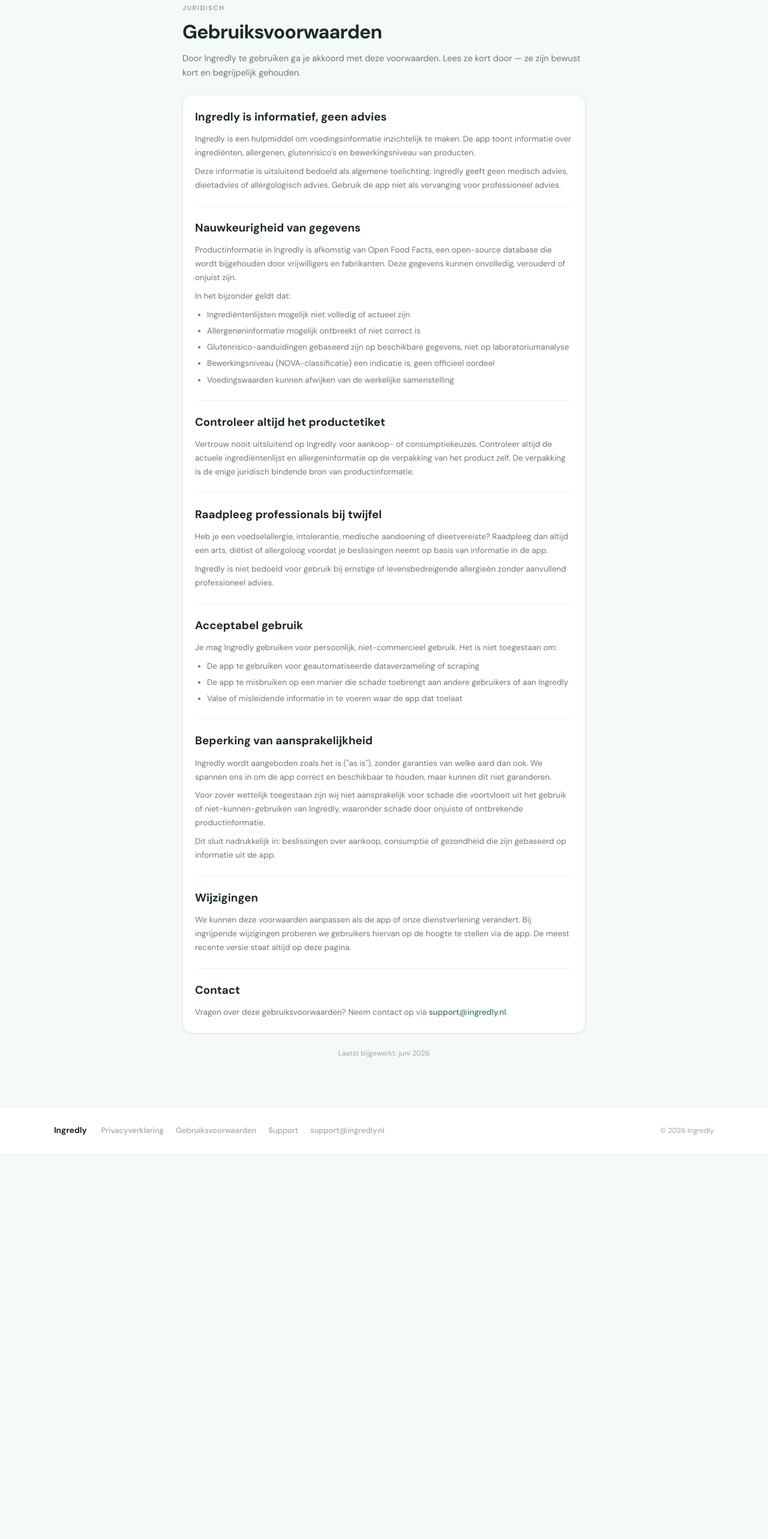
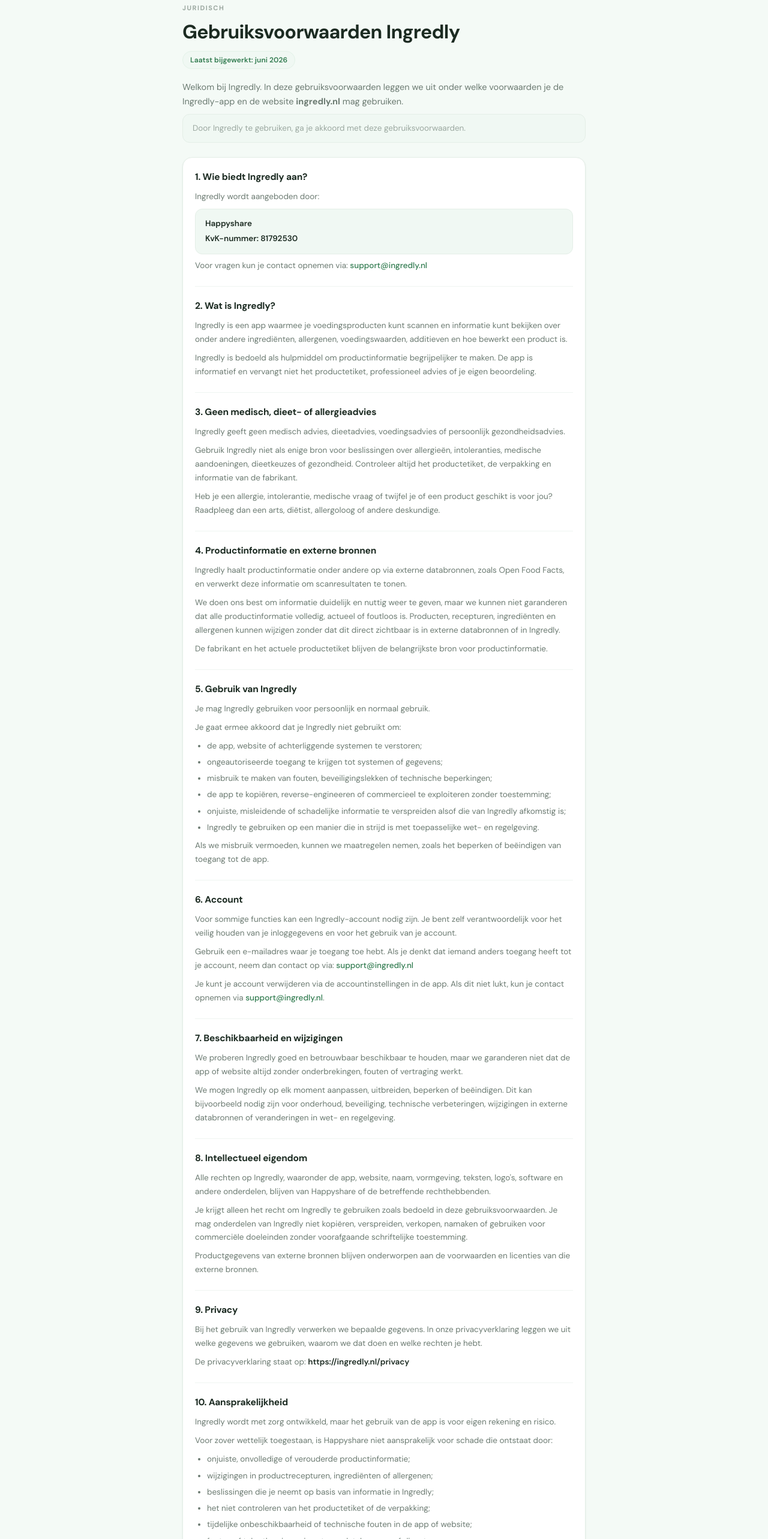
Before and after one commit to Anneheesie/Ingredly-website, a React (Vite) app: page /terms in a window 1280 px wide. Shown: the part 120-2686 px from the top of the page at 60% size. Before the commit the page ends 2043 px from the top, so only its background shows below. Built offline with nearby package versions, Linux system fonts and the light colour scheme.

Commit message:
Add terms of use page

```diff
--- a/src/pages/Terms.tsx
+++ b/src/pages/Terms.tsx
@@ -1,152 +1,364 @@
+import { useEffect } from 'react'
 import Layout from '../components/Layout'
 import styles from './Privacy.module.css'
 
-interface SectionProps {
-  heading: string
-  children: React.ReactNode
-}
+// ── Component helpers (mirror Privacy.tsx) ────────────────────────────────────
 
-function Section({ heading, children }: SectionProps) {
+function Section({ heading, children }: { heading: string; children: React.ReactNode }) {
   return (
     <div className={styles.block}>
-      <h3 className={styles.blockHeading}>{heading}</h3>
+      <h2 className={styles.sectionHeading}>{heading}</h2>
       <div className={styles.blockBody}>{children}</div>
     </div>
   )
 }
 
+function Divider() {
+  return <div className={styles.divider} />
+}
+
+function Email() {
+  return (
+    <a href="mailto:support@ingredly.nl" className={styles.link}>
+      support@ingredly.nl
+    </a>
+  )
+}
+
+// ── Page ──────────────────────────────────────────────────────────────────────
+
 export default function Terms() {
+  useEffect(() => {
+    const prevTitle = document.title
+    document.title = 'Gebruiksvoorwaarden | Ingredly'
+
+    let meta = document.querySelector<HTMLMetaElement>('meta[name="description"]')
+    const prevDesc = meta?.getAttribute('content') ?? ''
+    if (!meta) {
+      meta = document.createElement('meta')
+      meta.setAttribute('name', 'description')
+      document.head.appendChild(meta)
+    }
+    meta.setAttribute(
+      'content',
+      'Gebruiksvoorwaarden voor het gebruik van de Ingredly-app en ingredly.nl.',
+    )
+
+    return () => {
+      document.title = prevTitle
+      meta?.setAttribute('content', prevDesc)
+    }
+  }, [])
+
   return (
     <Layout>
       <div className={styles.page}>
         <div className={styles.inner}>
 
+          {/* ── Page header ────────────────────────────────────────────────── */}
           <div className={styles.pageHeader}>
             <div className={styles.eyebrow}>Juridisch</div>
-            <h1 className={styles.title}>Gebruiksvoorwaarden</h1>
+            <h1 className={styles.title}>Gebruiksvoorwaarden Ingredly</h1>
+            <span className={styles.dateBadge}>Laatst bijgewerkt: juni 2026</span>
             <p className={styles.intro}>
-              Door Ingredly te gebruiken ga je akkoord met deze voorwaarden.
-              Lees ze kort door — ze zijn bewust kort en begrijpelijk gehouden.
+              Welkom bij Ingredly. In deze gebruiksvoorwaarden leggen we uit onder welke
+              voorwaarden je de Ingredly-app en de website <strong>ingredly.nl</strong> mag
+              gebruiken.
+            </p>
+            <p className={styles.introDisclaimer}>
+              Door Ingredly te gebruiken, ga je akkoord met deze gebruiksvoorwaarden.
             </p>
           </div>
 
+          {/* ── Content card ───────────────────────────────────────────────── */}
           <div className={styles.card}>
 
-            <Section heading="Ingredly is informatief, geen advies">
+            {/* 1 */}
+            <Section heading="1. Wie biedt Ingredly aan?">
+              <p>Ingredly wordt aangeboden door:</p>
+              <div className={styles.infoBlock}>
+                <span className={styles.infoLine}>Happyshare</span>
+                <span className={styles.infoLine}>KvK-nummer: 81792530</span>
+              </div>
               <p>
-                Ingredly is een hulpmiddel om voedingsinformatie inzichtelijk te maken.
-                De app toont informatie over ingrediënten, allergenen, glutenrisico's en
-                bewerkingsniveau van producten.
-              </p>
-              <p>
-                Deze informatie is uitsluitend bedoeld als algemene toelichting.
-                Ingredly geeft geen medisch advies, dieetadvies of allergologisch advies.
-                Gebruik de app niet als vervanging voor professioneel advies.
+                Voor vragen kun je contact opnemen via: <Email />
               </p>
             </Section>
 
-            <div className={styles.divider} />
+            <Divider />
 
-            <Section heading="Nauwkeurigheid van gegevens">
+            {/* 2 */}
+            <Section heading="2. Wat is Ingredly?">
               <p>
-                Productinformatie in Ingredly is afkomstig van Open Food Facts, een
-                open-source database die wordt bijgehouden door vrijwilligers en fabrikanten.
-                Deze gegevens kunnen onvolledig, verouderd of onjuist zijn.
+                Ingredly is een app waarmee je voedingsproducten kunt scannen en informatie
+                kunt bekijken over onder andere ingrediënten, allergenen, voedingswaarden,
+                additieven en hoe bewerkt een product is.
               </p>
               <p>
-                In het bijzonder geldt dat:
-              </p>
-              <ul>
-                <li>Ingrediëntenlijsten mogelijk niet volledig of actueel zijn</li>
-                <li>Allergeneninformatie mogelijk ontbreekt of niet correct is</li>
-                <li>Glutenrisico-aanduidingen gebaseerd zijn op beschikbare gegevens, niet op laboratoriumanalyse</li>
-                <li>Bewerkingsniveau (NOVA-classificatie) een indicatie is, geen officieel oordeel</li>
-                <li>Voedingswaarden kunnen afwijken van de werkelijke samenstelling</li>
-              </ul>
-            </Section>
-
-            <div className={styles.divider} />
-
-            <Section heading="Controleer altijd het productetiket">
-              <p>
-                Vertrouw nooit uitsluitend op Ingredly voor aankoop- of consumptiekeuzes.
-                Controleer altijd de actuele ingrediëntenlijst en allergeninformatie op de
-                verpakking van het product zelf. De verpakking is de enige juridisch bindende
-                bron van productinformatie.
+                Ingredly is bedoeld als hulpmiddel om productinformatie begrijpelijker te
+                maken. De app is informatief en vervangt niet het productetiket, professioneel
+                advies of je eigen beoordeling.
               </p>
             </Section>
 
-            <div className={styles.divider} />
+            <Divider />
 
-            <Section heading="Raadpleeg professionals bij twijfel">
+            {/* 3 */}
+            <Section heading="3. Geen medisch, dieet- of allergieadvies">
               <p>
-                Heb je een voedselallergie, intolerantie, medische aandoening of dieetvereiste?
-                Raadpleeg dan altijd een arts, diëtist of allergoloog voordat je beslissingen
-                neemt op basis van informatie in de app.
+                Ingredly geeft geen medisch advies, dieetadvies, voedingsadvies of persoonlijk
+                gezondheidsadvies.
               </p>
               <p>
-                Ingredly is niet bedoeld voor gebruik bij ernstige of levensbedreigende allergieën
-                zonder aanvullend professioneel advies.
+                Gebruik Ingredly niet als enige bron voor beslissingen over allergieën,
+                intoleranties, medische aandoeningen, dieetkeuzes of gezondheid. Controleer
+                altijd het productetiket, de verpakking en informatie van de fabrikant.
+              </p>
+              <p>
+                Heb je een allergie, intolerantie, medische vraag of twijfel je of een product
+                geschikt is voor jou? Raadpleeg dan een arts, diëtist, allergoloog of andere
+                deskundige.
               </p>
             </Section>
 
-            <div className={styles.divider} />
+            <Divider />
 
-            <Section heading="Acceptabel gebruik">
+            {/* 4 */}
+            <Section heading="4. Productinformatie en externe bronnen">
               <p>
-                Je mag Ingredly gebruiken voor persoonlijk, niet-commercieel gebruik.
-                Het is niet toegestaan om:
-              </p>
-              <ul>
-                <li>De app te gebruiken voor geautomatiseerde dataverzameling of scraping</li>
-                <li>De app te misbruiken op een manier die schade toebrengt aan andere gebruikers of aan Ingredly</li>
-                <li>Valse of misleidende informatie in te voeren waar de app dat toelaat</li>
-              </ul>
-            </Section>
-
-            <div className={styles.divider} />
-
-            <Section heading="Beperking van aansprakelijkheid">
-              <p>
-                Ingredly wordt aangeboden zoals het is ("as is"), zonder garanties van welke aard dan ook.
-                We spannen ons in om de app correct en beschikbaar te houden, maar kunnen dit niet garanderen.
+                Ingredly haalt productinformatie onder andere op via externe databronnen, zoals
+                Open Food Facts, en verwerkt deze informatie om scanresultaten te tonen.
               </p>
               <p>
-                Voor zover wettelijk toegestaan zijn wij niet aansprakelijk voor schade die
-                voortvloeit uit het gebruik of niet-kunnen-gebruiken van Ingredly, waaronder
-                schade door onjuiste of ontbrekende productinformatie.
+                We doen ons best om informatie duidelijk en nuttig weer te geven, maar we
+                kunnen niet garanderen dat alle productinformatie volledig, actueel of foutloos
+                is. Producten, recepturen, ingrediënten en allergenen kunnen wijzigen zonder
+                dat dit direct zichtbaar is in externe databronnen of in Ingredly.
               </p>
               <p>
-                Dit sluit nadrukkelijk in: beslissingen over aankoop, consumptie of gezondheid
-                die zijn gebaseerd op informatie uit de app.
+                De fabrikant en het actuele productetiket blijven de belangrijkste bron voor
+                productinformatie.
               </p>
             </Section>
 
-            <div className={styles.divider} />
+            <Divider />
 
-            <Section heading="Wijzigingen">
+            {/* 5 */}
+            <Section heading="5. Gebruik van Ingredly">
+              <p>Je mag Ingredly gebruiken voor persoonlijk en normaal gebruik.</p>
+              <p>Je gaat ermee akkoord dat je Ingredly niet gebruikt om:</p>
+              <ul>
+                <li>de app, website of achterliggende systemen te verstoren;</li>
+                <li>ongeautoriseerde toegang te krijgen tot systemen of gegevens;</li>
+                <li>
+                  misbruik te maken van fouten, beveiligingslekken of technische beperkingen;
+                </li>
+                <li>
+                  de app te kopiëren, reverse-engineeren of commercieel te exploiteren zonder
+                  toestemming;
+                </li>
+                <li>
+                  onjuiste, misleidende of schadelijke informatie te verspreiden alsof die van
+                  Ingredly afkomstig is;
+                </li>
+                <li>
+                  Ingredly te gebruiken op een manier die in strijd is met toepasselijke wet-
+                  en regelgeving.
+                </li>
+              </ul>
               <p>
-                We kunnen deze voorwaarden aanpassen als de app of onze dienstverlening verandert.
-                Bij ingrijpende wijzigingen proberen we gebruikers hiervan op de hoogte te stellen
-                via de app. De meest recente versie staat altijd op deze pagina.
+                Als we misbruik vermoeden, kunnen we maatregelen nemen, zoals het beperken of
+                beëindigen van toegang tot de app.
               </p>
             </Section>
 
-            <div className={styles.divider} />
+            <Divider />
 
-            <Section heading="Contact">
+            {/* 6 */}
+            <Section heading="6. Account">
               <p>
-                Vragen over deze gebruiksvoorwaarden? Neem contact op via{' '}
-                <a href="mailto:support@ingredly.nl" className={styles.link}>
-                  support@ingredly.nl
+                Voor sommige functies kan een Ingredly-account nodig zijn. Je bent zelf
+                verantwoordelijk voor het veilig houden van je inloggegevens en voor het gebruik
+                van je account.
+              </p>
+              <p>
+                Gebruik een e-mailadres waar je toegang toe hebt. Als je denkt dat iemand anders
+                toegang heeft tot je account, neem dan contact op via:{' '}
+                <strong><Email /></strong>
+              </p>
+              <p>
+                Je kunt je account verwijderen via de accountinstellingen in de app. Als dit
+                niet lukt, kun je contact opnemen via <Email />.
+              </p>
+            </Section>
+
+            <Divider />
+
+            {/* 7 */}
+            <Section heading="7. Beschikbaarheid en wijzigingen">
+              <p>
+                We proberen Ingredly goed en betrouwbaar beschikbaar te houden, maar we
+                garanderen niet dat de app of website altijd zonder onderbrekingen, fouten of
+                vertraging werkt.
+              </p>
+              <p>
+                We mogen Ingredly op elk moment aanpassen, uitbreiden, beperken of beëindigen.
+                Dit kan bijvoorbeeld nodig zijn voor onderhoud, beveiliging, technische
+                verbeteringen, wijzigingen in externe databronnen of veranderingen in wet- en
+                regelgeving.
+              </p>
+            </Section>
+
+            <Divider />
+
+            {/* 8 */}
+            <Section heading="8. Intellectueel eigendom">
+              <p>
+                Alle rechten op Ingredly, waaronder de app, website, naam, vormgeving, teksten,
+                logo's, software en andere onderdelen, blijven van Happyshare of de betreffende
+                rechthebbenden.
+              </p>
+              <p>
+                Je krijgt alleen het recht om Ingredly te gebruiken zoals bedoeld in deze
+                gebruiksvoorwaarden. Je mag onderdelen van Ingredly niet kopiëren, verspreiden,
+                verkopen, namaken of gebruiken voor commerciële doeleinden zonder voorafgaande
+                schriftelijke toestemming.
+              </p>
+              <p>
+                Productgegevens van externe bronnen blijven onderworpen aan de voorwaarden en
+                licenties van die externe bronnen.
+              </p>
+            </Section>
+
+            <Divider />
+
+            {/* 9 */}
+            <Section heading="9. Privacy">
+              <p>
+                Bij het gebruik van Ingredly verwerken we bepaalde gegevens. In onze
+                privacyverklaring leggen we uit welke gegevens we gebruiken, waarom we dat doen
+                en welke rechten je hebt.
+              </p>
+              <p>
+                De privacyverklaring staat op:{' '}
+                <a
+                  href="https://ingredly.nl/privacy"
+                  className={styles.link}
+                  target="_blank"
+                  rel="noopener noreferrer"
+                >
+                  <strong>https://ingredly.nl/privacy</strong>
                 </a>
-                .
+              </p>
+            </Section>
+
+            <Divider />
+
+            {/* 10 */}
+            <Section heading="10. Aansprakelijkheid">
+              <p>
+                Ingredly wordt met zorg ontwikkeld, maar het gebruik van de app is voor eigen
+                rekening en risico.
+              </p>
+              <p>
+                Voor zover wettelijk toegestaan, is Happyshare niet aansprakelijk voor schade
+                die ontstaat door:
+              </p>
+              <ul>
+                <li>onjuiste, onvolledige of verouderde productinformatie;</li>
+                <li>wijzigingen in productrecepturen, ingrediënten of allergenen;</li>
+                <li>beslissingen die je neemt op basis van informatie in Ingredly;</li>
+                <li>het niet controleren van het productetiket of de verpakking;</li>
+                <li>
+                  tijdelijke onbeschikbaarheid of technische fouten in de app of website;
+                </li>
+                <li>fouten of tekortkomingen in externe databronnen of diensten.</li>
+              </ul>
+              <p>
+                Niets in deze voorwaarden beperkt aansprakelijkheid die volgens de wet niet
+                mag worden uitgesloten.
+              </p>
+            </Section>
+
+            <Divider />
+
+            {/* 11 */}
+            <Section heading="11. App Stores">
+              <p>
+                Als je Ingredly downloadt via de Apple App Store of Google Play Store, kunnen
+                ook de voorwaarden van Apple of Google van toepassing zijn. Deze voorwaarden
+                staan naast deze gebruiksvoorwaarden.
+              </p>
+              <p>
+                Apple en Google zijn niet verantwoordelijk voor de inhoud, ondersteuning of
+                werking van Ingredly, behalve voor zover zij dat volgens hun eigen voorwaarden
+                of toepasselijke wetgeving zijn.
+              </p>
+            </Section>
+
+            <Divider />
+
+            {/* 12 */}
+            <Section heading="12. Beëindiging">
+              <p>
+                Je kunt op elk moment stoppen met het gebruiken van Ingredly en de app van je
+                apparaat verwijderen.
+              </p>
+              <p>
+                Wij kunnen je toegang tot Ingredly beperken of beëindigen als je deze
+                gebruiksvoorwaarden schendt, misbruik maakt van de app, of als dit nodig is
+                voor veiligheid, wetgeving of bescherming van Ingredly en andere gebruikers.
+              </p>
+            </Section>
+
+            <Divider />
+
+            {/* 13 */}
+            <Section heading="13. Wijzigingen in deze voorwaarden">
+              <p>
+                We kunnen deze gebruiksvoorwaarden aanpassen wanneer Ingredly, onze
+                dienstverlening of wettelijke vereisten veranderen.
+              </p>
+              <p>
+                De meest recente versie staat altijd op:{' '}
+                <a
+                  href="https://ingredly.nl/terms"
+                  className={styles.link}
+                  target="_blank"
+                  rel="noopener noreferrer"
+                >
+                  <strong>https://ingredly.nl/terms</strong>
+                </a>
+              </p>
+              <p>
+                Bij belangrijke wijzigingen kunnen we gebruikers op een passende manier
+                informeren.
+              </p>
+            </Section>
+
+            <Divider />
+
+            {/* 14 */}
+            <Section heading="14. Toepasselijk recht">
+              <p>
+                Op deze gebruiksvoorwaarden is Nederlands recht van toepassing, tenzij
+                dwingend recht iets anders bepaalt.
+              </p>
+            </Section>
+
+            <Divider />
+
+            {/* 15 */}
+            <Section heading="15. Contact">
+              <p>
+                Voor vragen over deze gebruiksvoorwaarden kun je contact opnemen via:{' '}
+                <Email />
               </p>
             </Section>
 
           </div>
 
-          <p className={styles.lastUpdated}>Laatst bijgewerkt: juni 2026</p>
+          <p className={styles.lastUpdated}>Gebruiksvoorwaarden Ingredly · juni 2026</p>
 
         </div>
       </div>
```
Also changed, not shown: 3 other files (tests, documents, lock files or other folders).
